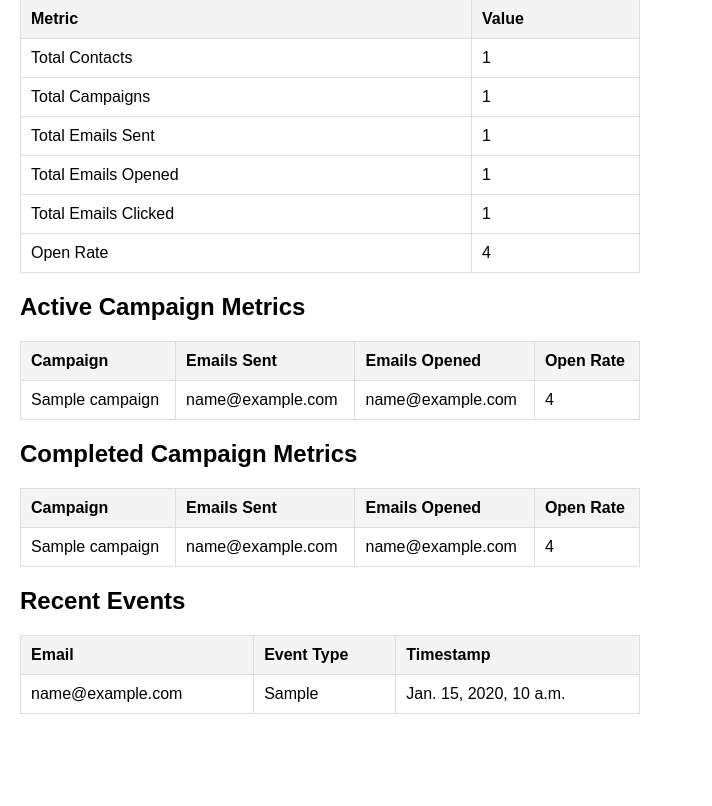
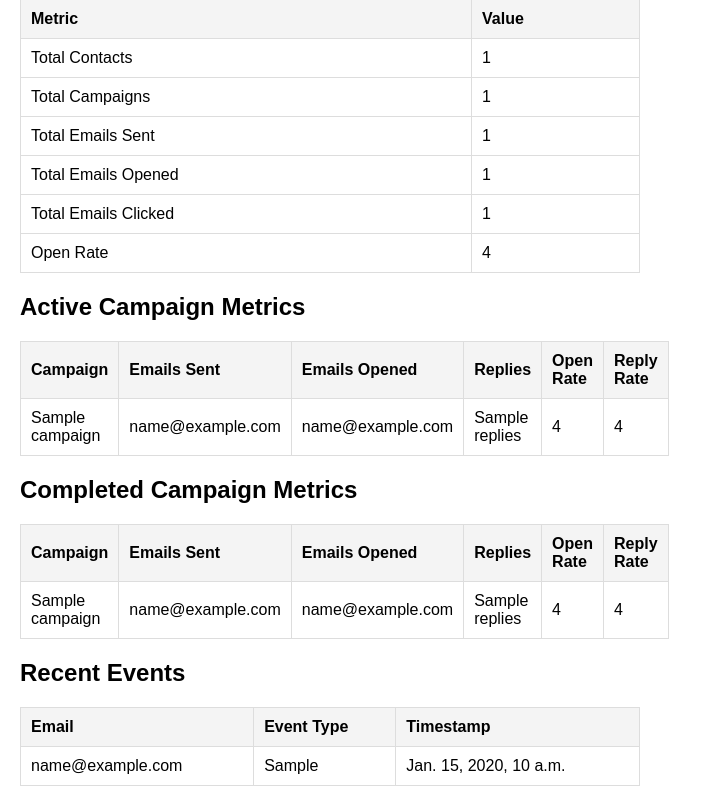
Before and after one commit to kareemadebisi112/marketing, a Django app: template marketing/templates/analytics.html in a window 1280 px wide. Shown: the part 129-935 px from the top of the page, without its empty margins (0-712 px from the left). Before the commit the page ends 843 px from the top, so only its background shows below. Run offline with Django 5.2, Linux system fonts and the light colour scheme; the template is opened without the code that fills it: most values are stand-ins (such as "Sample title", 1, 10 or a date in 2020).

Commit message:
Add Reply Rate

```diff
--- a/marketing/management/commands/check_schedule.py
+++ b/marketing/management/commands/check_schedule.py
@@ -47,7 +47,8 @@
                         body=html,
                         contact=contact,
                         sent_at=now(),
-                        status='sent'
+                        status='sent',
+                        campaign=campaign,
                         )
                     self.stdout.write(self.style.SUCCESS(f"Email sent to {contact.email} with subject: {subject} on Schedule {schedule.name}."))
                 elif status_code:
--- a/marketing/models.py
+++ b/marketing/models.py
@@ -64,6 +64,7 @@
     contact = models.ForeignKey(EmailContact, on_delete=models.CASCADE, related_name='emails')
     campaign = models.ForeignKey('Campaign', on_delete=models.CASCADE, related_name='emails', blank=True, null=True)
     opened = models.BooleanField(default=False)
+    replied = models.BooleanField(default=False)
 
     def __str__(self):
         return f"Email to {self.contact.email} - {self.subject}"
--- a/marketing/templates/analytics.html
+++ b/marketing/templates/analytics.html
@@ -54,16 +54,18 @@
             <th>Campaign</th>
             <th>Emails Sent</th>
             <th>Emails Opened</th>
-            <!-- <th>Emails Failed</th> -->
+            <th>Replies</th>
             <th>Open Rate</th>
+            <th>Reply Rate</th>
         </tr>
         {% for campaign in active_campigns %}
         <tr>
             <td>{{ campaign.name }}</td>
             <td>{{ campaign.emails_sent }}</td>
             <td>{{ campaign.emails_opened }}</td>
-            <!-- <td>{{ campaign.emails_failed }}</td> -->
+            <td>{{ campaign.replies }}</td>
             <td>{{ campaign.open_rate }}</td>
+            <td>{{ campaign.reply_rate }}</td>
         </tr>
         {% endfor %}
     </table>
@@ -74,16 +76,18 @@
             <th>Campaign</th>
             <th>Emails Sent</th>
             <th>Emails Opened</th>
-            <!-- <th>Emails Failed</th> -->
+            <th>Replies</th>
             <th>Open Rate</th>
+            <th>Reply Rate</th>
         </tr>
         {% for campaign in completed_campaigns %}
         <tr>
             <td>{{ campaign.name }}</td>
             <td>{{ campaign.emails_sent }}</td>
             <td>{{ campaign.emails_opened }}</td>
-            <!-- <td>{{ campaign.emails_failed }}</td> -->
+            <td>{{ campaign.replies }}</td>
             <td>{{ campaign.open_rate }}</td>
+            <td>{{ campaign.reply_rate }}</td>
         </tr>
         {% endfor %}
     </table>
--- a/marketing/views.py
+++ b/marketing/views.py
@@ -138,8 +138,10 @@
         emails_sent=Count('emails', filter=Q(emails__status='sent')),
         emails_opened=Count('emails', filter=Q(emails__opened=True)),
         emails_failed=Count('emails', filter=Q(emails__status='failed')),
-        open_rate=Count('emails', filter=Q(emails__opened=True)) * 100.0 / Count('emails', filter=Q(emails__status='sent'))
-    ).values('name', 'emails_sent', 'emails_opened', 'emails_failed', 'open_rate').order_by('-emails_sent')
+        open_rate=Count('emails', filter=Q(emails__opened=True)) * 100.0 / Count('emails', filter=Q(emails__status='sent')),
+        emails_replied=Count('emails', filter=Q(emails__replied=True)),
+        reply_rate=Count('emails', filter=Q(emails__replied=True)) * 100.0 / Count('emails', filter=Q(emails__status='sent'))
+    ).values('name', 'emails_sent', 'emails_opened', 'emails_failed', 'open_rate', 'replies', 'reply_rate').order_by('-emails_sent')
 
     active_campigns = campaign_analytics.filter(status='active')
     completed_campaigns = campaign_analytics.filter(status='completed')
```
Also changed, not shown: marketing/migrations/0016_emailobject_replied.py (added).
